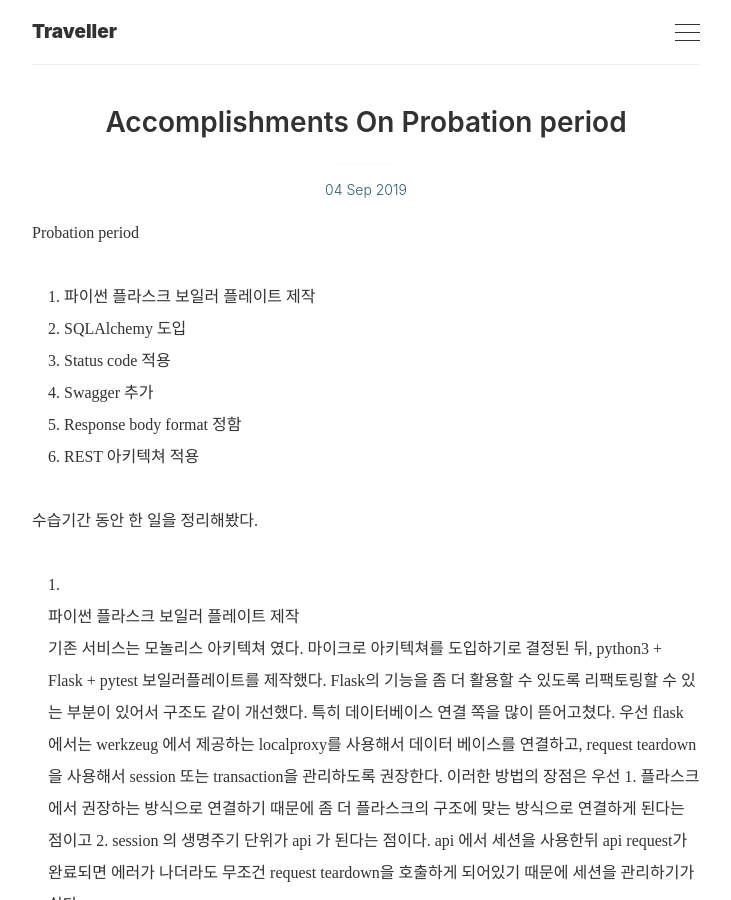
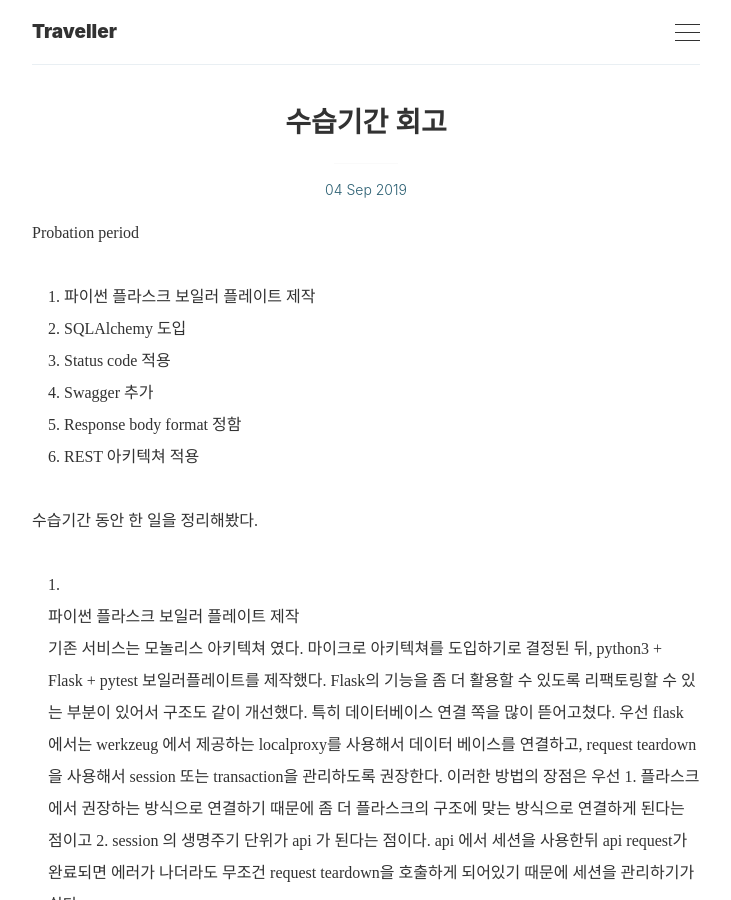
Before and after one commit to suhyunbaik/suhyunbaik.github.io, a Jekyll site: the page built from _posts/2019-09-04-accomplishments-on-probation period.markdown, in a window 1280 px wide and 900 px high. Shown: the whole window, without its empty margins (274-1005 px from the left). Built offline with Jekyll 4.4.1, drawn with Linux system fonts in a browser that asks for light colours.

Commit message:
Feat: add title

```diff
--- a/_posts/2019-09-04-accomplishments-on-probation period.markdown
+++ b/_posts/2019-09-04-accomplishments-on-probation period.markdown
@@ -1,6 +1,6 @@
 ---
 layout: post
-title:
+title: 수습기간 회고
 tags: [flask, python, boilerplate]
 ---
 
```
